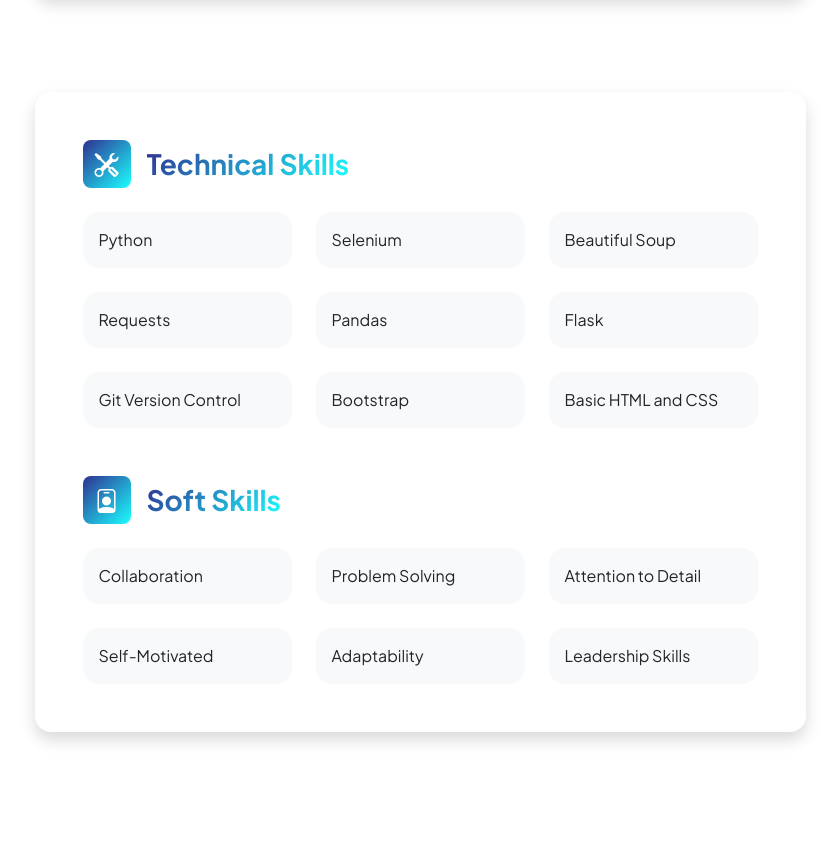
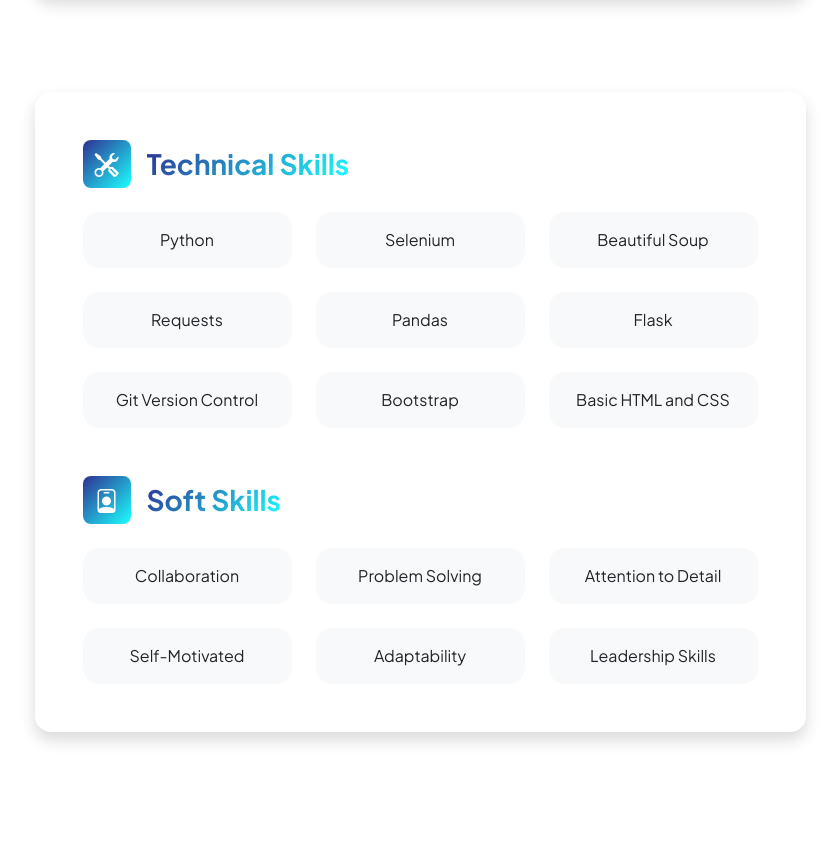
Before and after one commit to josh-may6/portfoliowebsite, a Flask app: page /resume in a window 1280 px wide. Shown: the part 2677-3531 px from the top of the page, without its empty margins (220-1060 px from the left). Run offline with Flask 3, Linux system fonts and the light colour scheme; some libraries are stand-ins or nearby versions.

Commit message:
Replace d-flex with text-center to align skills center

```diff
--- a/templates/projects.html
+++ b/templates/projects.html
@@ -8,6 +8,7 @@
                     <div class="row gx-5 justify-content-center">
                         <div class="col-lg-11 col-xl-9 col-xxl-8">
                             <!-- Project Card 1-->
+
                             <a href='https://github.com/josh-may6/AmazonWebscraper' target="_blank"
                                style="text-decoration: none; color: dimgray">
                                 <div class="card overflow-hidden shadow rounded-4 border-0 mb-5">
--- a/templates/resume.html
+++ b/templates/resume.html
@@ -145,20 +145,20 @@
                                             <h3 class="fw-bolder mb-0"><span class="text-gradient d-inline">Technical Skills</span></h3>
                                         </div>
                                         <div class="row row-cols-1 row-cols-md-3 mb-4">
-                                            <div class="col mb-4 mb-md-0"><div class="d-flex align-items-center bg-light rounded-4 p-3 h-100">Python</div></div>
-                                            <div class="col mb-4 mb-md-0"><div class="d-flex align-items-center bg-light rounded-4 p-3 h-100">Selenium</div></div>
-                                            <div class="col"><div class="d-flex align-items-center bg-light rounded-4 p-3 h-100">Beautiful Soup</div></div>
+                                            <div class="col mb-4 mb-md-0"><div class="text-center align-items-center bg-light rounded-4 p-3 h-100">Python</div></div>
+                                            <div class="col mb-4 mb-md-0"><div class="text-center align-items-center bg-light rounded-4 p-3 h-100">Selenium</div></div>
+                                            <div class="col"><div class="text-center align-items-center bg-light rounded-4 p-3 h-100">Beautiful Soup</div></div>
                                         </div>
                                         <div class="row row-cols-1 row-cols-md-3">
-                                            <div class="col mb-4 mb-md-0"><div class="d-flex align-items-center bg-light rounded-4 p-3 h-100">Requests</div></div>
-                                            <div class="col mb-4 mb-md-0"><div class="d-flex align-items-center bg-light rounded-4 p-3 h-100">Pandas</div></div>
-                                            <div class="col"><div class="d-flex align-items-center bg-light rounded-4 p-3 h-100">Flask</div></div>
+                                            <div class="col mb-4 mb-md-0"><div class="text-center align-items-center bg-light rounded-4 p-3 h-100">Requests</div></div>
+                                            <div class="col mb-4 mb-md-0"><div class="text-center align-items-center bg-light rounded-4 p-3 h-100">Pandas</div></div>
+                                            <div class="col"><div class="text-center align-items-center bg-light rounded-4 p-3 h-100">Flask</div></div>
                                         </div>
                                         <br>
                                         <div class="row row-cols-1 row-cols-md-3">
-                                            <div class="col mb-4 mb-md-0"><div class="d-flex align-items-center bg-light rounded-4 p-3 h-100">Git Version Control</div></div>
-                                            <div class="col mb-4 mb-md-0"><div class="d-flex align-items-center bg-light rounded-4 p-3 h-100">Bootstrap</div></div>
-                                            <div class="col"><div class="d-flex align-items-center bg-light rounded-4 p-3 h-100">Basic HTML and CSS</div></div>
+                                            <div class="col mb-4 mb-md-0"><div class="text-center align-items-center bg-light rounded-4 p-3 h-100">Git Version Control</div></div>
+                                            <div class="col mb-4 mb-md-0"><div class="text-center align-items-center bg-light rounded-4 p-3 h-100">Bootstrap</div></div>
+                                            <div class="col"><div class="text-center align-items-center bg-light rounded-4 p-3 h-100">Basic HTML and CSS</div></div>
                                         </div>
                                     </div>
                                     <!-- Languages list-->
@@ -168,14 +168,14 @@
                                             <h3 class="fw-bolder mb-0"><span class="text-gradient d-inline">Soft Skills</span></h3>
                                         </div>
                                         <div class="row row-cols-1 row-cols-md-3 mb-4">
-                                            <div class="col mb-4 mb-md-0"><div class="d-flex align-items-center bg-light rounded-4 p-3 h-100">Collaboration</div></div>
-                                            <div class="col mb-4 mb-md-0"><div class="d-flex align-items-center bg-light rounded-4 p-3 h-100">Problem Solving</div></div>
-                                            <div class="col"><div class="d-flex align-items-center bg-light rounded-4 p-3 h-100">Attention to Detail</div></div>
+                                            <div class="col mb-4 mb-md-0"><div class="text-center align-items-center bg-light rounded-4 p-3 h-100">Collaboration</div></div>
+                                            <div class="col mb-4 mb-md-0"><div class="text-center align-items-center bg-light rounded-4 p-3 h-100">Problem Solving</div></div>
+                                            <div class="col"><div class="text-center align-items-center bg-light rounded-4 p-3 h-100">Attention to Detail</div></div>
                                         </div>
                                         <div class="row row-cols-1 row-cols-md-3">
-                                            <div class="col mb-4 mb-md-0"><div class="d-flex align-items-center bg-light rounded-4 p-3 h-100">Self-Motivated</div></div>
-                                            <div class="col mb-4 mb-md-0"><div class="d-flex align-items-center bg-light rounded-4 p-3 h-100">Adaptability</div></div>
-                                            <div class="col"><div class="d-flex align-items-center bg-light rounded-4 p-3 h-100">Leadership Skills</div></div>
+                                            <div class="col mb-4 mb-md-0"><div class="text-center align-items-center bg-light rounded-4 p-3 h-100">Self-Motivated</div></div>
+                                            <div class="col mb-4 mb-md-0"><div class="text-center align-items-center bg-light rounded-4 p-3 h-100">Adaptability</div></div>
+                                            <div class="col"><div class="text-center align-items-center bg-light rounded-4 p-3 h-100">Leadership Skills</div></div>
                                         </div>
                                     </div>
                                 </div>
```
